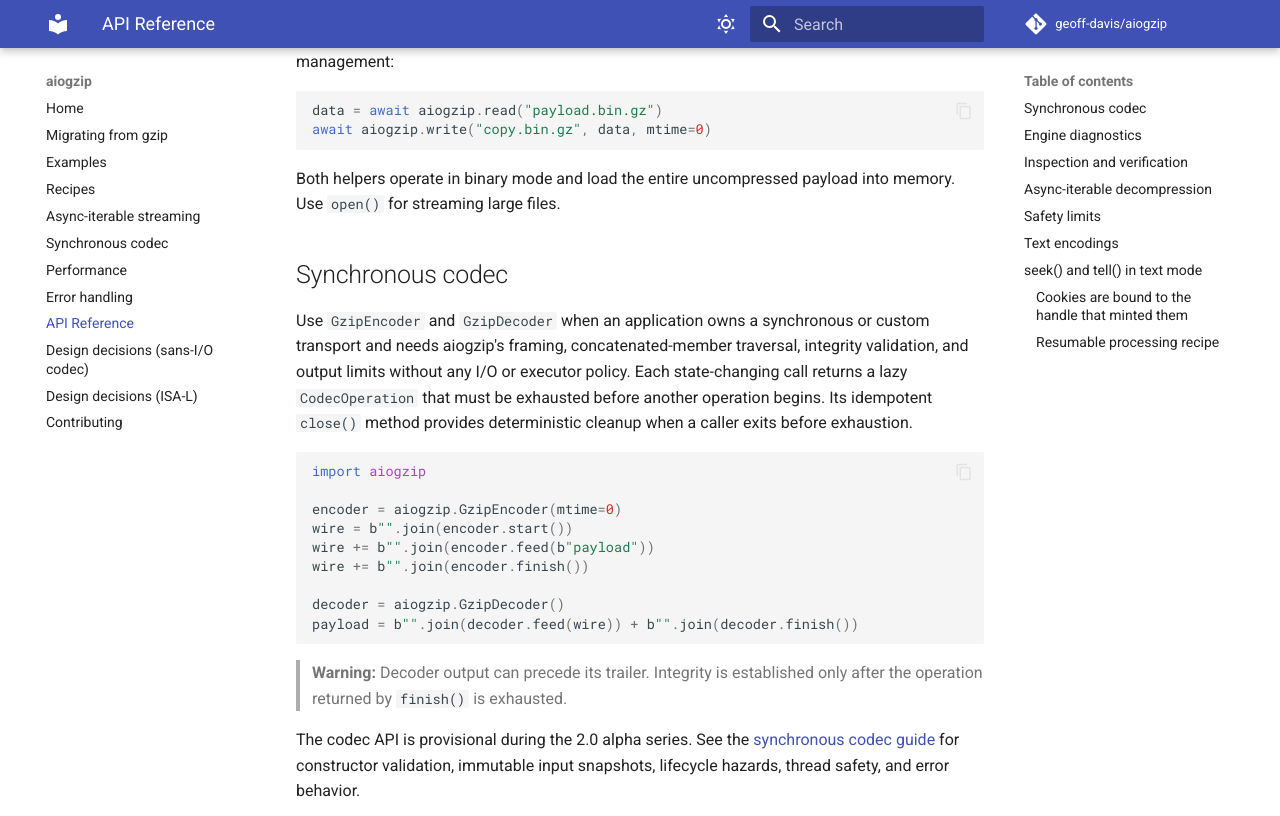
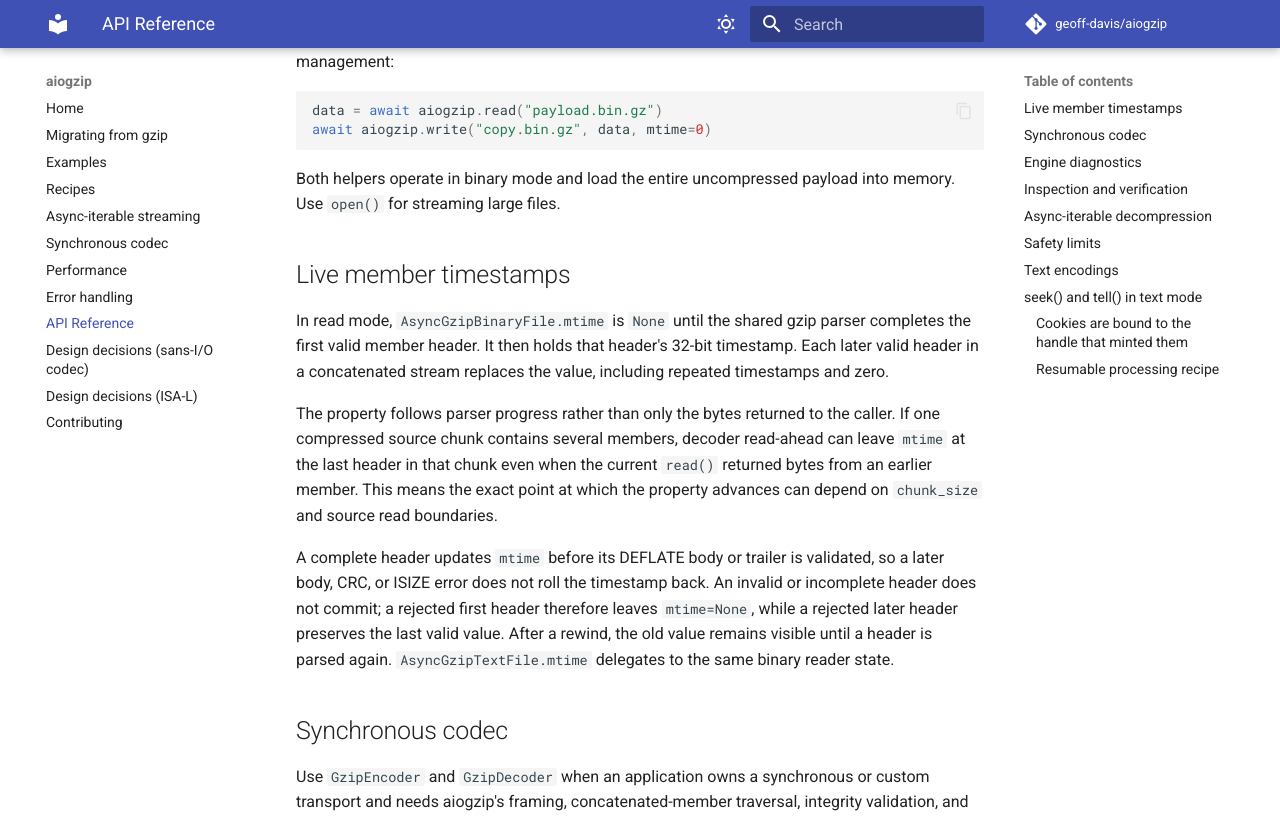
Before and after one commit to geoff-davis/aiogzip, an MkDocs documentation site: the page built from docs/api.md, in a window 1280 px wide and 900 px high, scrolled down 1309 px, cut to the strip 0-816 px from the top of the window. Built offline with MkDocs 1.6.1 and Material for MkDocs 9.7.7, drawn with Linux system fonts in a browser that asks for light colours; comment, search, counter and statistics services are not loaded; the version menu is left out.

Commit message:
Fix: Document and encapsulate live member metadata
Record the public concatenated-member mtime contract, expose decoder notifications through read-only package-private properties, and keep binary write position tied to the encoder's authoritative ledger.

```diff
--- a/docs/api.md
+++ b/docs/api.md
@@ -44,6 +44,28 @@ await aiogzip.write("copy.bin.gz", data, mtime=0)
 
 Both helpers operate in binary mode and load the entire uncompressed payload
 into memory. Use `open()` for streaming large files.
+
+## Live member timestamps
+
+In read mode, `AsyncGzipBinaryFile.mtime` is `None` until the shared gzip
+parser completes the first valid member header. It then holds that header's
+32-bit timestamp. Each later valid header in a concatenated stream replaces
+the value, including repeated timestamps and zero.
+
+The property follows parser progress rather than only the bytes returned to
+the caller. If one compressed source chunk contains several members, decoder
+read-ahead can leave `mtime` at the last header in that chunk even when the
+current `read()` returned bytes from an earlier member. This means the exact
+point at which the property advances can depend on `chunk_size` and source read
+boundaries.
+
+A complete header updates `mtime` before its DEFLATE body or trailer is
+validated, so a later body, CRC, or ISIZE error does not roll the timestamp
+back. An invalid or incomplete header does not commit; a rejected first header
+therefore leaves `mtime=None`, while a rejected later header preserves the
+last valid value. After a rewind, the old value remains visible until a header
+is parsed again. `AsyncGzipTextFile.mtime` delegates to the same binary reader
+state.
 
 ## Synchronous codec
 
```
Also changed, not shown: CHANGELOG.md (+23 -0 lines), plans/RELEASE_2_0_0A3_PLAN.md (+5 -5 lines), 6 other files.
